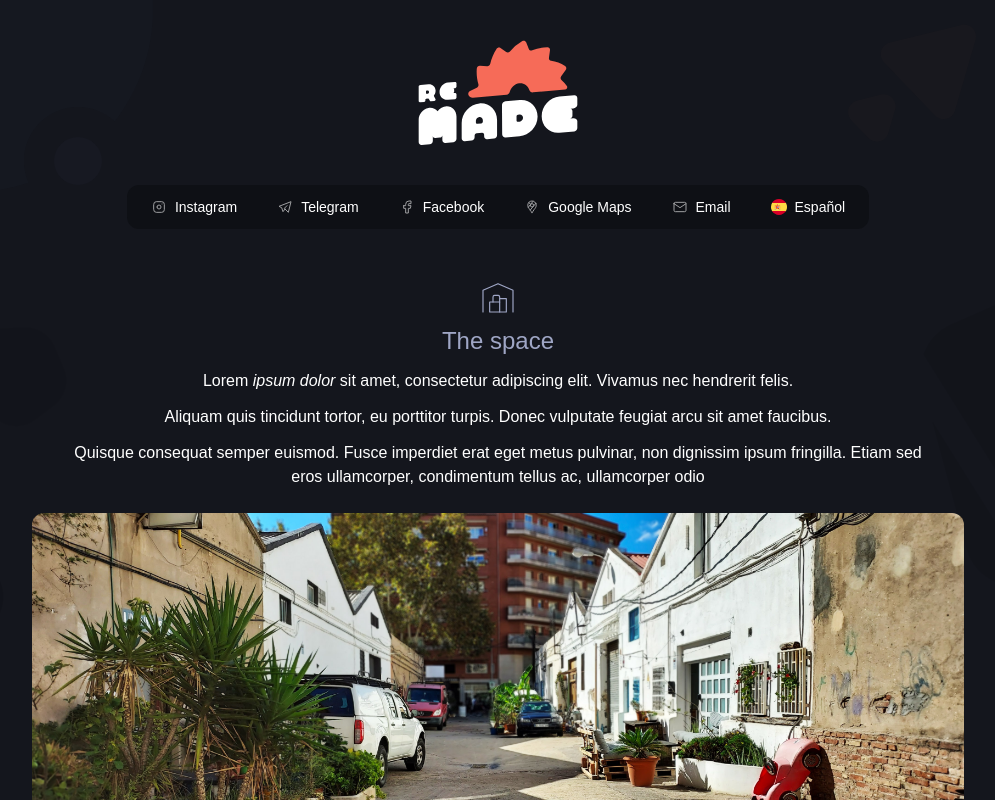
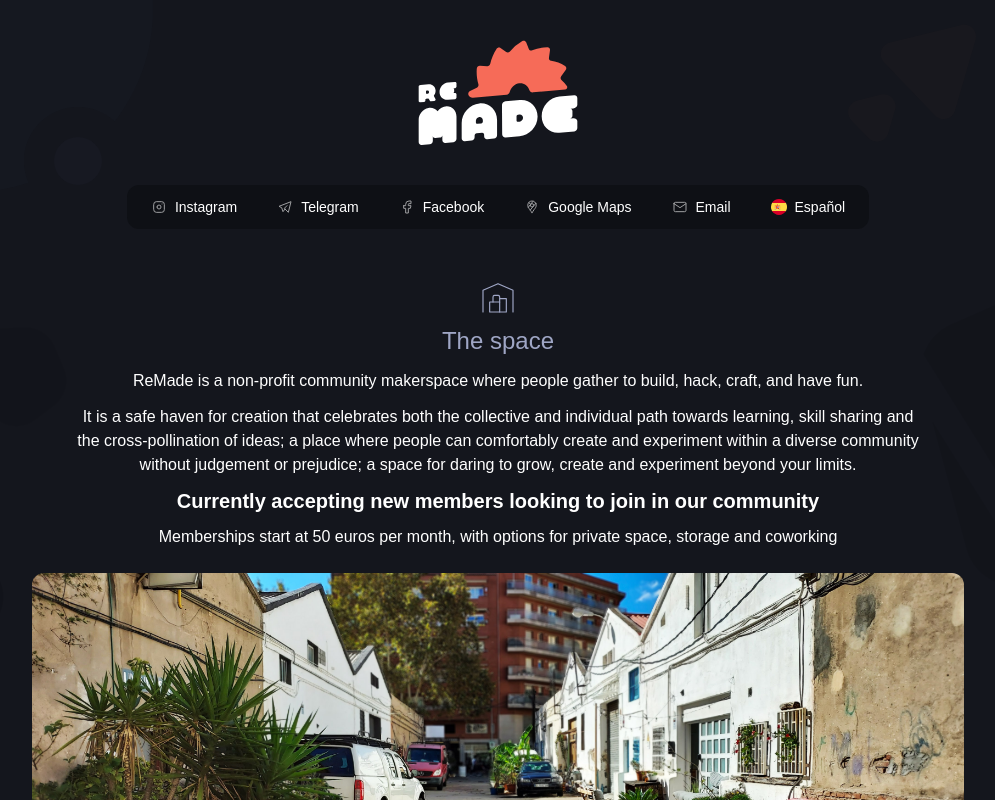
Before and after one commit to mademakerspace/remade-website, a Next.js app: page /en in a window 1280 px wide. Shown: the top 800 px of the page, without its empty margins (142-1137 px from the left). Built offline with nearby package versions, Linux system fonts and the light colour scheme; a web font is replaced by a local one.

Commit message:
Update dummy content with real copy

```diff
--- a/src/app/[locale]/layout.tsx
+++ b/src/app/[locale]/layout.tsx
@@ -4,6 +4,10 @@ import { MainNav } from "@/layout/MainNav/MainNav";
 import { PageContext } from "@/types/next";
 import { PropsWithChildren } from "react";
 import Image from "next/image";
+import imageLogo from "@/assets/logo.svg";
+import imageLogoInline from "@/assets/logo-inline.svg";
+import imageBackgroundTL from "@/assets/layout/bg-top-left.svg";
+import imageBackgroundBR from "@/assets/layout/bg-top-right.svg";
 
 const Layout = async ({
   children,
@@ -37,13 +41,13 @@ const Layout = async ({
         <IntlContextProvider dictionary={dictionary}>
           <div className="fixed inset-0 pointer-events-none">
             <Image
-              src={require("@/assets/layout/bg-top-left.svg")}
+              src={imageBackgroundTL}
               alt=""
               className="absolute top-0 left-0 max-lg:w-[150px]"
             />
 
             <Image
-              src={require("@/assets/layout/bg-top-right.svg")}
+              src={imageBackgroundBR}
               alt=""
               className="absolute top-0 right-0 max-lg:w-[150px]"
             />
@@ -52,13 +56,13 @@ const Layout = async ({
           <div className="max-w-[900px] mx-auto px-6 relative">
             <div className="flex justify-center my-10 max-md:mb-6 max-md:mt-7">
               <Image
-                src={require("@/assets/logo.svg")}
+                src={imageLogo}
                 alt="ReMade logo"
                 width={160}
                 className="max-md:hidden"
               />
               <Image
-                src={require("@/assets/logo-inline.svg")}
+                src={imageLogoInline}
                 alt="ReMade logo"
                 width={280}
                 className="md:hidden"
--- /dev/null
+++ b/src/components/Markdown/Markdown.module.scss
@@ -0,0 +1,30 @@
+.content {
+  h3,
+  h4 {
+    @apply font-bold;
+  }
+
+  h1 {
+    font-size: 30px;
+  }
+
+  h2 {
+    font-size: 25px;
+  }
+
+  h3 {
+    font-size: 23px;
+  }
+
+  h4 {
+    font-size: 20px;
+  }
+
+  h5 {
+    font-size: 16px;
+  }
+
+  h6 {
+    font-size: 13px;
+  }
+}
--- a/src/components/Markdown/Markdown.tsx
+++ b/src/components/Markdown/Markdown.tsx
@@ -1,12 +1,13 @@
 import clsx from "clsx";
 import { FunctionComponent } from "react";
 import ReactMarkdown from "react-markdown";
+import classNames from "./Markdown.module.scss";
 
 export const Markdown: FunctionComponent<{
-  children?: string;
+  children?: string | (string | undefined)[];
   className?: string;
 }> = ({ children, className }) => (
-  <ReactMarkdown className={clsx("space-y-3", className)}>
-    {children}
+  <ReactMarkdown className={clsx("space-y-3", classNames.content, className)}>
+    {Array.isArray(children) ? children.join("\n\n") : children}
   </ReactMarkdown>
 );
--- a/src/dictionaries/en.json
+++ b/src/dictionaries/en.json
@@ -2,7 +2,12 @@
   "home": {
     "space": {
       "title": "The space",
-      "content": "Lorem _ipsum dolor_ sit amet, consectetur adipiscing elit. Vivamus nec hendrerit felis.\n\n\nAliquam quis tincidunt tortor, eu porttitor turpis.\nDonec vulputate feugiat arcu sit amet faucibus.\n\nQuisque consequat semper euismod. Fusce imperdiet erat eget metus pulvinar, non dignissim ipsum fringilla. Etiam sed eros ullamcorper, condimentum tellus ac, ullamcorper odio",
+      "content": [
+        "ReMade is a non-profit community makerspace where people gather to build, hack, craft, and have fun.",
+        "It is a safe haven for creation that celebrates both the collective and individual path towards learning, skill sharing and the cross-pollination of ideas; a place where people can comfortably create and experiment within a diverse community without judgement or prejudice; a space for daring to grow, create and experiment beyond your limits.",
+        "#### Currently accepting new members looking to join in our community",
+        "Memberships start at 50 euros per month, with options for private space, storage and coworking"
+      ],
       "images": {
         "woodWorkshop": "Wood workshop",
         "electronicsWorkshop": "Electronics workshop"
@@ -10,7 +15,7 @@
     },
     "getInvolved": {
       "title": "Get involved",
-      "content": "Lorem ipsum dolor sit amet, consectetur adipiscing elit. Morbi diam leo, viverra eu turpis eget, efficitur imperdiet elit. In faucibus erat non maximus luctus. Maecenas ornare orci quis aliquet laoreet"
+      "content": "If you want to visit our space, talk to us or know more about our open days or upcoming events, join our Telegram group or get in touch via email or any of our social channels"
     }
   }
 }
--- a/src/dictionaries/es.json
+++ b/src/dictionaries/es.json
@@ -2,15 +2,20 @@
   "home": {
     "space": {
       "title": "El espacio",
-      "content": "TODO",
+      "content": [
+        "ReMade es un espacio creativo comunitario sin fines de lucro donde las personas se reúnen para construir, hackear, crear y divertirse.",
+        "Es un refugio seguro para la creación que celebra tanto el camino colectivo como el individual hacia el aprendizaje, el intercambio de habilidades y el cruce de ideas; un lugar donde las personas pueden crear y experimentar cómodamente dentro de una comunidad diversa, sin juicios ni prejuicios; un espacio para atreverse a crecer, crear y experimentar más allá de tus límites.",
+        "#### Actualmente estamos aceptando nuevos miembros que quieran unirse a nuestra comunidad",
+        "Las membresías comienzan en 50 euros al mes, con opciones de espacio privado, almacenamiento y coworking"
+      ],
       "images": {
         "woodWorkshop": "Taller de madera",
         "electronicsWorkshop": "Taller de electronica"
       }
     },
     "getInvolved": {
-      "title": "Involucrarse",
-      "content": "TODO"
+      "title": "Participar",
+      "content": "Si quieres visitar el espacio, hablar con nosotros o saber más sobre nuestros días abiertos o eventos próximos, únete a nuestro grupo de Telegram o ponte en contacto por correo electrónico o a través de cualquiera de nuestras redes sociales"
     }
   }
 }
```
